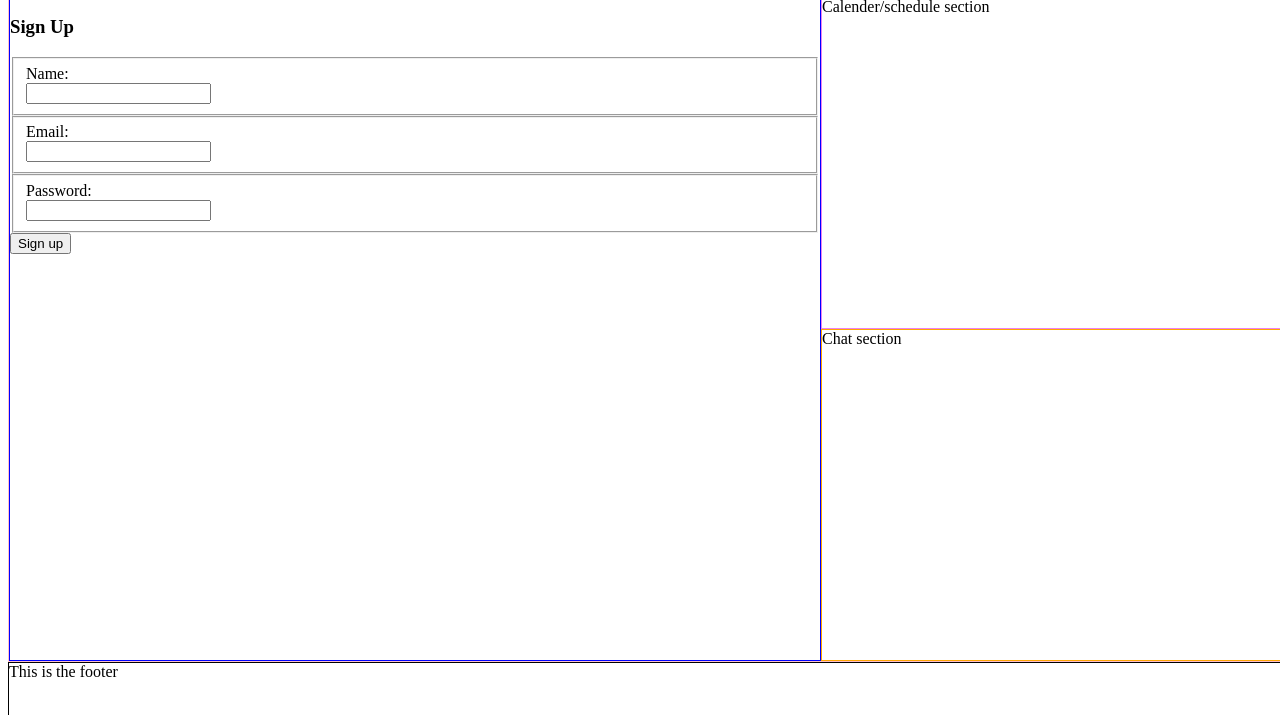
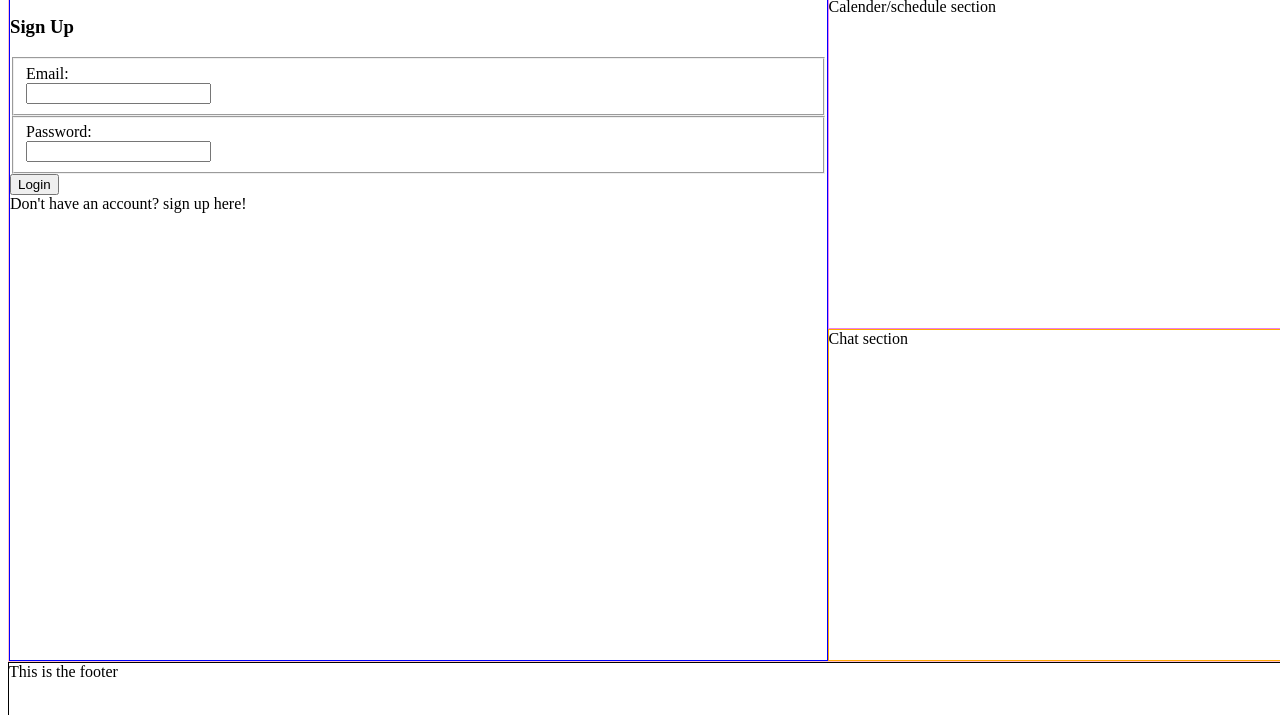
Before and after one commit to dfripp4215/Games-with-Friends, a website: page client/index.html in a window 1280 px wide. Both pictures are taken after a click on the item "login". Shown: the part 79-794 px from the top of the page. Drawn offline with nearby package versions, Linux system fonts and the light colour scheme.

Commit message:
added the login form non functional

```diff
--- a/client/index.html
+++ b/client/index.html
@@ -17,6 +17,7 @@
 
     <script src='/js/components/header_nav.js' defer></script>
     <script src='/js/components/sign_up.js' defer></script>
+    <script src='/js/components/login.js' defer></script>
 </head>
 <body>
     <header id='header-nav'></header>
--- a/client/js/components/header_nav.js
+++ b/client/js/components/header_nav.js
@@ -4,7 +4,7 @@ function renderHeaderNav() {
         <div class="logo">Logo</div>
         <div class="navigation">
             <ul>
-                <li class="material-icons sign-up" onClick="render('signUp')">login</li>
+                <li class="material-icons sign-up" onClick="render('login')">login</li>
             </ul>
         </div><div class="slider">slider</div>
     </nav>
@@ -20,4 +20,7 @@ function render(component) {
     if (component === 'signUp') {
         renderSignUp()
     }
+    if (component === 'login') {
+        renderLogin()
+    }
 }
--- /dev/null
+++ b/client/js/components/login.js
@@ -0,0 +1,20 @@
+function renderLogin() {
+  document.querySelector("#main-content").innerHTML = `
+  <section class="login">
+  <h1>Sign Up</h1>
+  <form action="/users" method="GET" id="log-in-form">
+    <section id="errors"></section>
+    <fieldset>
+      <label for="">Email:</label><br />
+      <input type="text" name="email" />
+    </fieldset>
+    <fieldset>
+      <label for="">Password:</label><br />
+      <input type="password" name="password" />
+    </fieldset>
+    <button>Login</button>
+  </form>
+</section>
+<div onClick="render('signUp')"><a>Don't have an account? sign up here!</a></div>
+  `
+}
```
